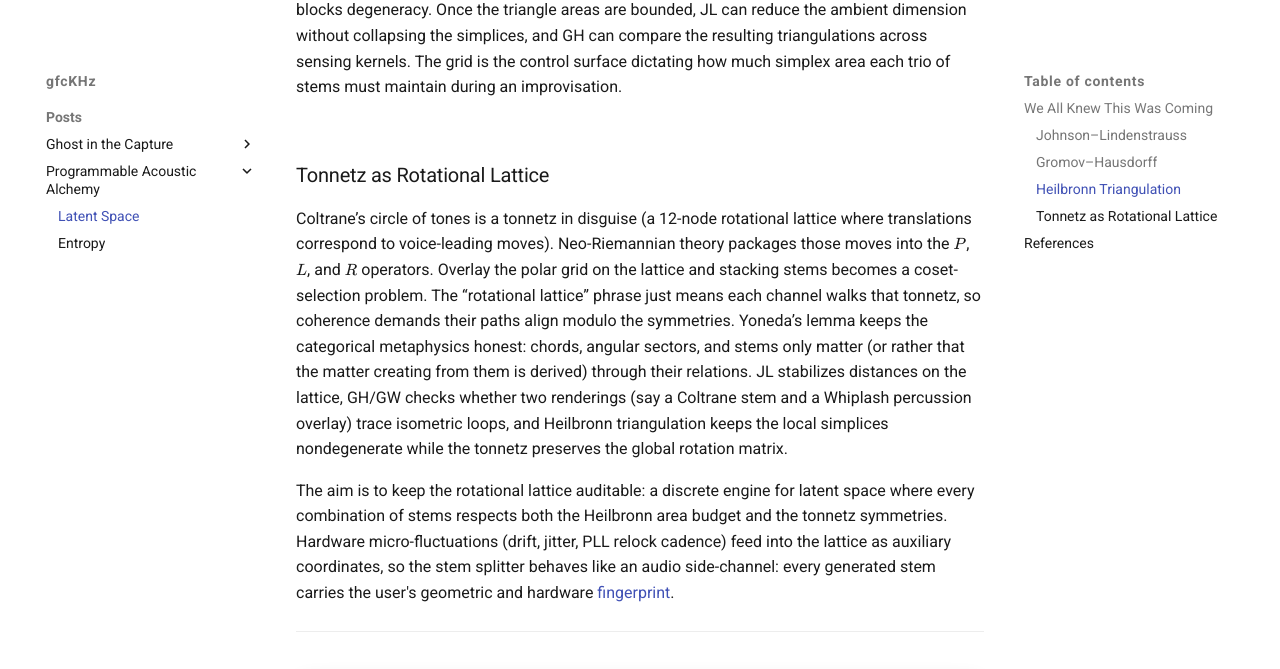
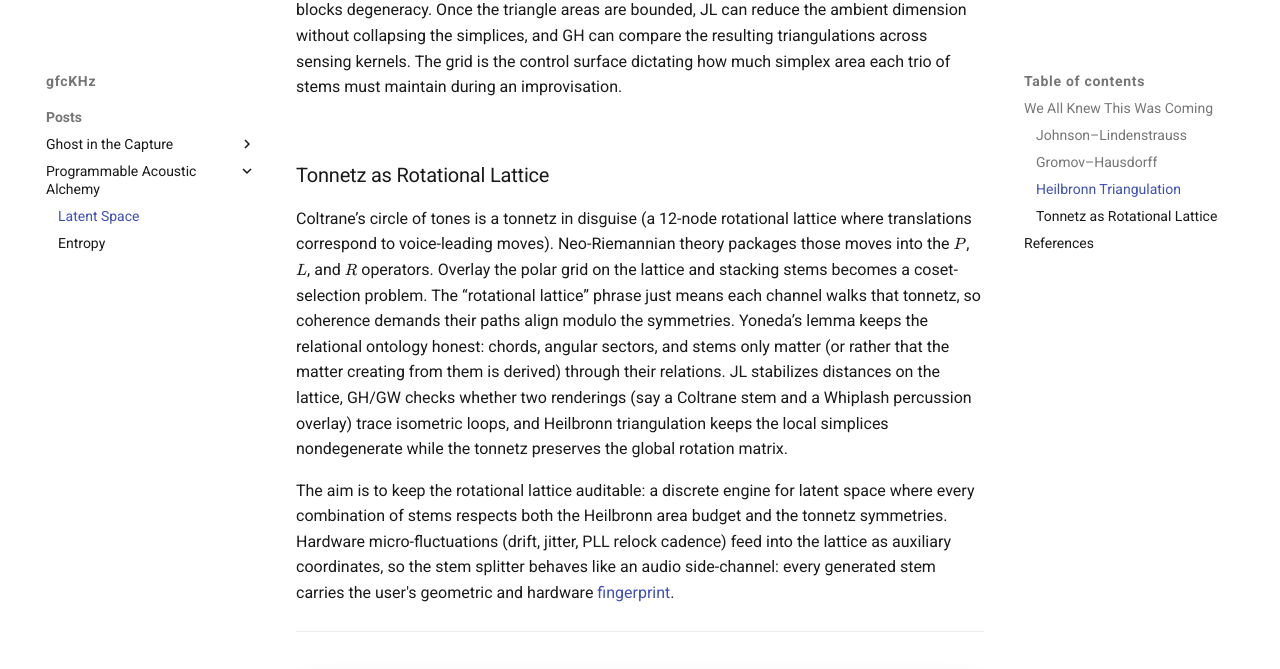
Before and after one commit to gfcKHz/gfcKHz.github.io, an MkDocs documentation site: the page built from docs/posts/space.md, in a window 1280 px wide and 900 px high, scrolled down 2780 px, cut to the strip 0-669 px from the top of the window. Built offline with MkDocs 1.6.1 and Material for MkDocs 9.7.7, drawn with Linux system fonts in a browser that asks for light colours; some web fonts are replaced.

Commit message:
Rewording

```diff
--- a/docs/posts/space.md
+++ b/docs/posts/space.md
@@ -53,7 +53,7 @@ A polar grid partitioned into twelve equal sectors (nodes pinned to orbital long
 
 ### Tonnetz as Rotational Lattice
 
-Coltrane’s circle of tones is a tonnetz in disguise (a 12-node rotational lattice where translations correspond to voice-leading moves). Neo-Riemannian theory packages those moves into the $P$, $L$, and $R$ operators. Overlay the polar grid on the lattice and stacking stems becomes a coset-selection problem. The “rotational lattice” phrase just means each channel walks that tonnetz, so coherence demands their paths align modulo the symmetries. Yoneda’s lemma keeps the categorical metaphysics honest: chords, angular sectors, and stems only matter (or rather that the matter creating from them is derived) through their relations. JL stabilizes distances on the lattice, GH/GW checks whether two renderings (say a Coltrane stem and a Whiplash percussion overlay) trace isometric loops, and Heilbronn triangulation keeps the local simplices nondegenerate while the tonnetz preserves the global rotation matrix.
+Coltrane’s circle of tones is a tonnetz in disguise (a 12-node rotational lattice where translations correspond to voice-leading moves). Neo-Riemannian theory packages those moves into the $P$, $L$, and $R$ operators. Overlay the polar grid on the lattice and stacking stems becomes a coset-selection problem. The “rotational lattice” phrase just means each channel walks that tonnetz, so coherence demands their paths align modulo the symmetries. Yoneda’s lemma keeps the relational ontology honest: chords, angular sectors, and stems only matter (or rather that the matter creating from them is derived) through their relations. JL stabilizes distances on the lattice, GH/GW checks whether two renderings (say a Coltrane stem and a Whiplash percussion overlay) trace isometric loops, and Heilbronn triangulation keeps the local simplices nondegenerate while the tonnetz preserves the global rotation matrix.
 
 The aim is to keep the rotational lattice auditable: a discrete engine for latent space where every combination of stems respects both the Heilbronn area budget and the tonnetz symmetries. Hardware micro-fluctuations (drift, jitter, PLL relock cadence) feed into the lattice as auxiliary coordinates, so the stem splitter behaves like an audio side-channel: every generated stem carries the user's geometric and hardware [fingerprint](entropy.md).
 
```
